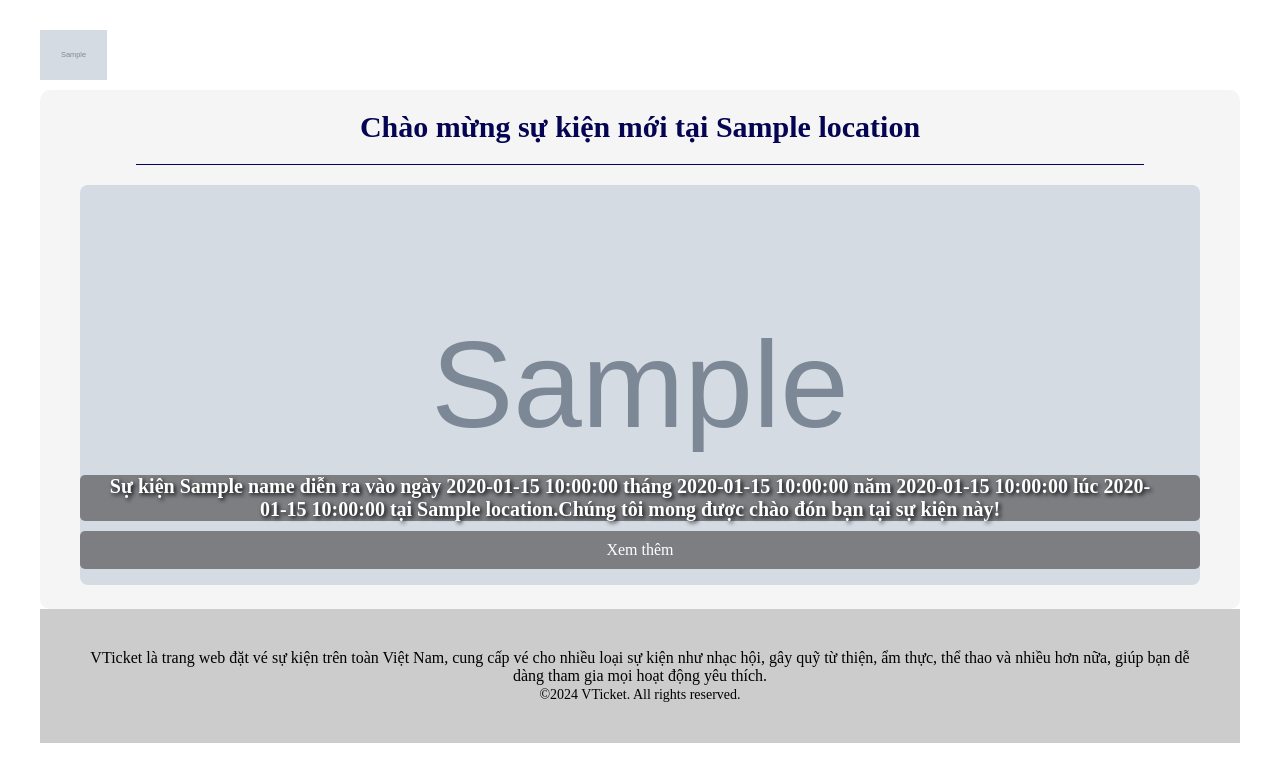
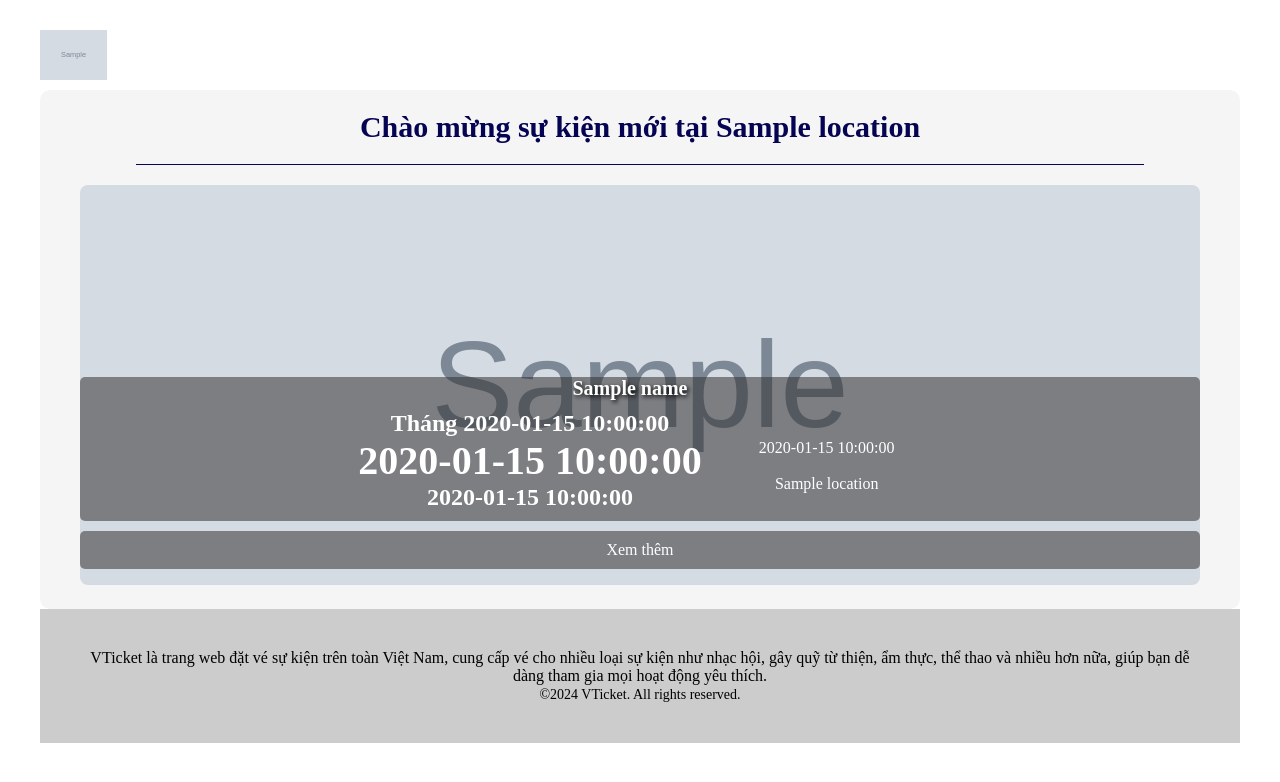
Before and after one commit to NguyenTrongThuan612/vticket-event-service, a Python web app: template vticket_app/templates/new_event.html in a window 1280 px wide. Shown: the top 782 px of the page. Run offline with Jinja, Linux system fonts and the light colour scheme; the template is opened without the code that fills it: most values are stand-ins (such as "Sample title", 1, 10 or a date in 2020); grey boxes marked "Sample" are stand-in pictures.

Commit message:
style: template new_event

```diff
--- a/vticket_app/templates/new_event.html
+++ b/vticket_app/templates/new_event.html
@@ -41,8 +41,8 @@
                                         <table width="100%" cellpadding="0" cellspacing="0" border="0" style="display: flex; justify-content: space-between; align-items: center;width: 100%;">
                                             <tr style="display: flex; margin: auto; justify-content: center; width: 100%;">
                                                 <td style="margin: auto; background-color: rgba(51,51,51,.55); border-radius: 5px; padding: 0 40px 0 20px; width: 100%;">
-                                                    <h2 style="font-size: 20px; color: #fff; text-shadow: 2px 2px 4px #000000; width: 100%; text-align: center;">Sự kiện {{name}} diễn ra vào ngày {{start_date__day}} tháng {{start_date__month}} năm {{start_date__year}} lúc {{start_time}} tại {{location}}.Chúng tôi mong được chào đón bạn tại sự kiện này!</h2>
-                                                    <!-- <table cellpadding="0" cellspacing="0" border="0" style="display: flex; align-items: center;">
+                                                    <h2 style="font-size: 20px; color: #fff; text-shadow: 2px 2px 4px #000000; width: 100%; text-align: center;">{{name}}</h2>
+                                                    <table cellpadding="0" cellspacing="0" border="0" style="display: flex; align-items: center;">
                                                         <tr style="display: flex; justify-content: center; align-items: center; width: 100%;">
                                                             <td style="padding: 10px 20px; text-align: center;">
                                                                 <span style="font-size: 24px; font-weight: 600; color: #fff;">Tháng {{start_date__month}}</span><br>
@@ -60,7 +60,7 @@
                                                                 </span>
                                                             </td>
                                                         </tr>
-                                                    </table> -->
+                                                    </table>
                                                 </td>
                                             </tr>
                                         </table>
```
